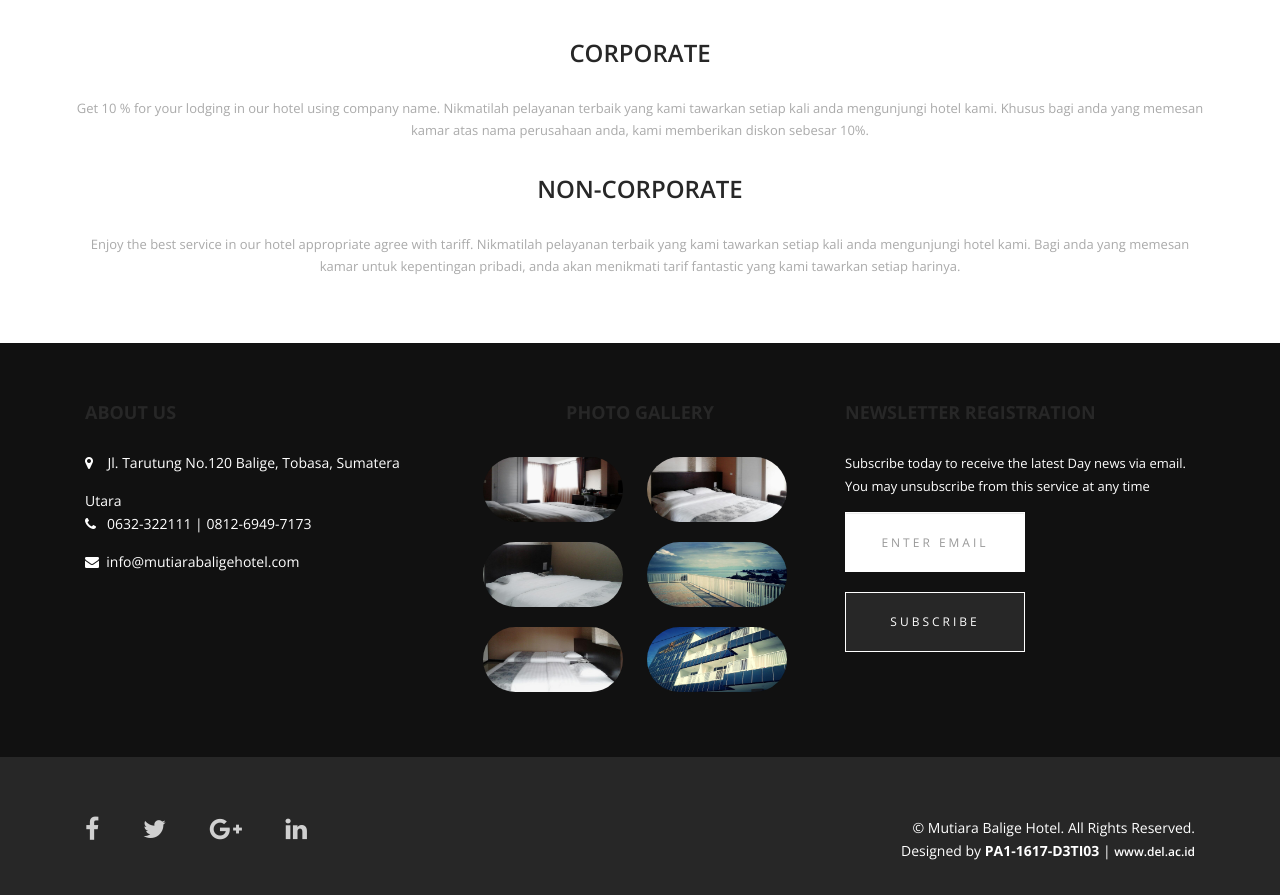
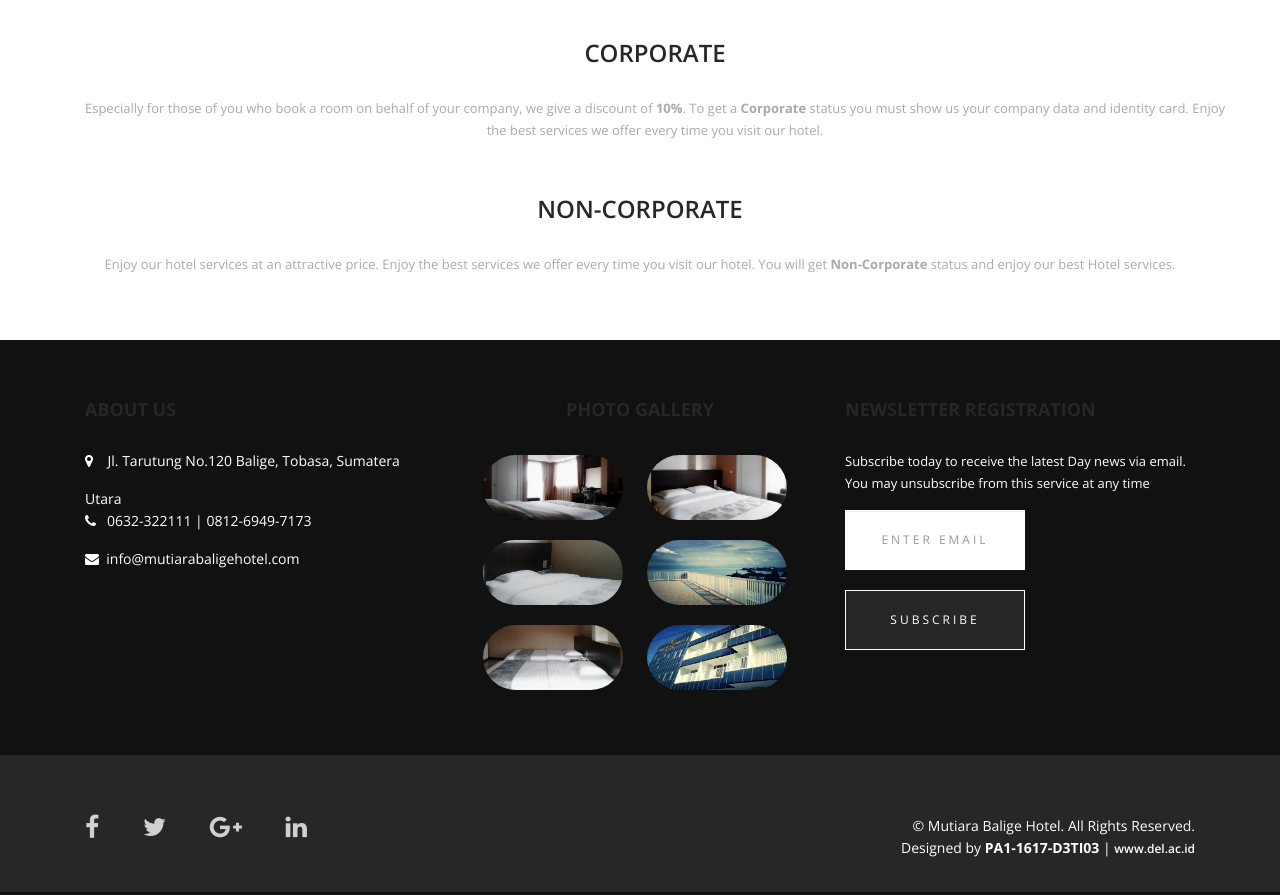
Before and after one commit to sehatmaru/MutiaraHotelSI, a PHP site: page /status.php in a window 1280 px wide. Shown: the part 80-975 px from the top of the page. Run offline with PHP 8.4, Linux system fonts and the light colour scheme; some libraries are stand-ins or nearby versions.

Commit message:
in progress | 19 Mei

```diff
--- a/status.php
+++ b/status.php
@@ -7,7 +7,7 @@
     <meta charset="utf-8">
     <meta http-equiv="X-UA-Compatible" content="IE=edge">
     <meta name="viewport" content="width=device-width, initial-scale=1">
-    <title>Give us Feedback !</title>
+    <title>Customer Status</title>
     <link href="css/bootstrap.min.css" rel="stylesheet">
 	<link rel="stylesheet" href="css/font-awesome.min.css">
 	<link rel="stylesheet" href="css/animate.css">
@@ -22,18 +22,16 @@
   <body>
 	<section class="contact-page">
         <div class="container wow fadeInDown" data-wow-duration="1000ms" data-wow-delay="300ms">
-            <div class="text-center">
-                <h2>CORPORATE</h2>
-                <p>	Get 10 % for your lodging in our hotel using company name.
-					Nikmatilah pelayanan terbaik yang kami tawarkan setiap kali anda mengunjungi hotel kami.
-					Khusus bagi anda yang memesan kamar atas nama perusahaan anda, kami memberikan
-					diskon sebesar 10%.</p>
+            <div class="container">
+                <div class="text-center">
+                    <h2>CORPORATE</h2>
+                    <p>Especially for those of you who book a room on behalf of your company, we give a discount of <b>10%</b>. To get a <b>Corporate</b> status you must show us your company data and identity card. Enjoy the best services we offer every time you visit our hotel.</p>
+                </div>
             </div>
+
 			<div class="text-center">
                 <h2>NON-CORPORATE</h2>
-                <p>	Enjoy the best service in our hotel appropriate agree with tariff.
-					Nikmatilah pelayanan terbaik yang kami tawarkan setiap kali anda mengunjungi hotel kami.
-					Bagi anda yang memesan kamar untuk kepentingan pribadi, anda akan menikmati tarif fantastic yang kami tawarkan setiap harinya.</p>
+                <p>Enjoy our hotel services at an attractive price. Enjoy the best services we offer every time you visit our hotel. You will get <b>Non-Corporate</b> status and enjoy our best Hotel services.</p>
             </div>
         </div>
     </section>
```
